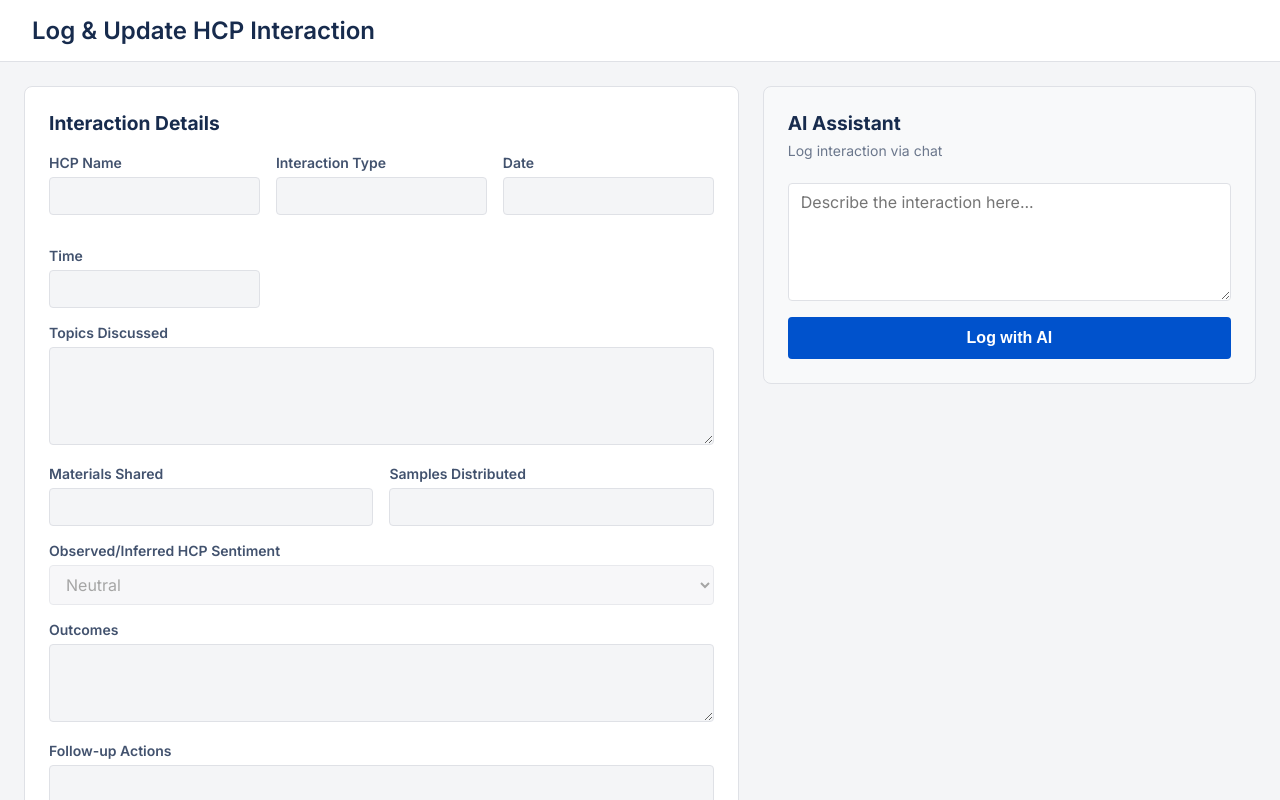
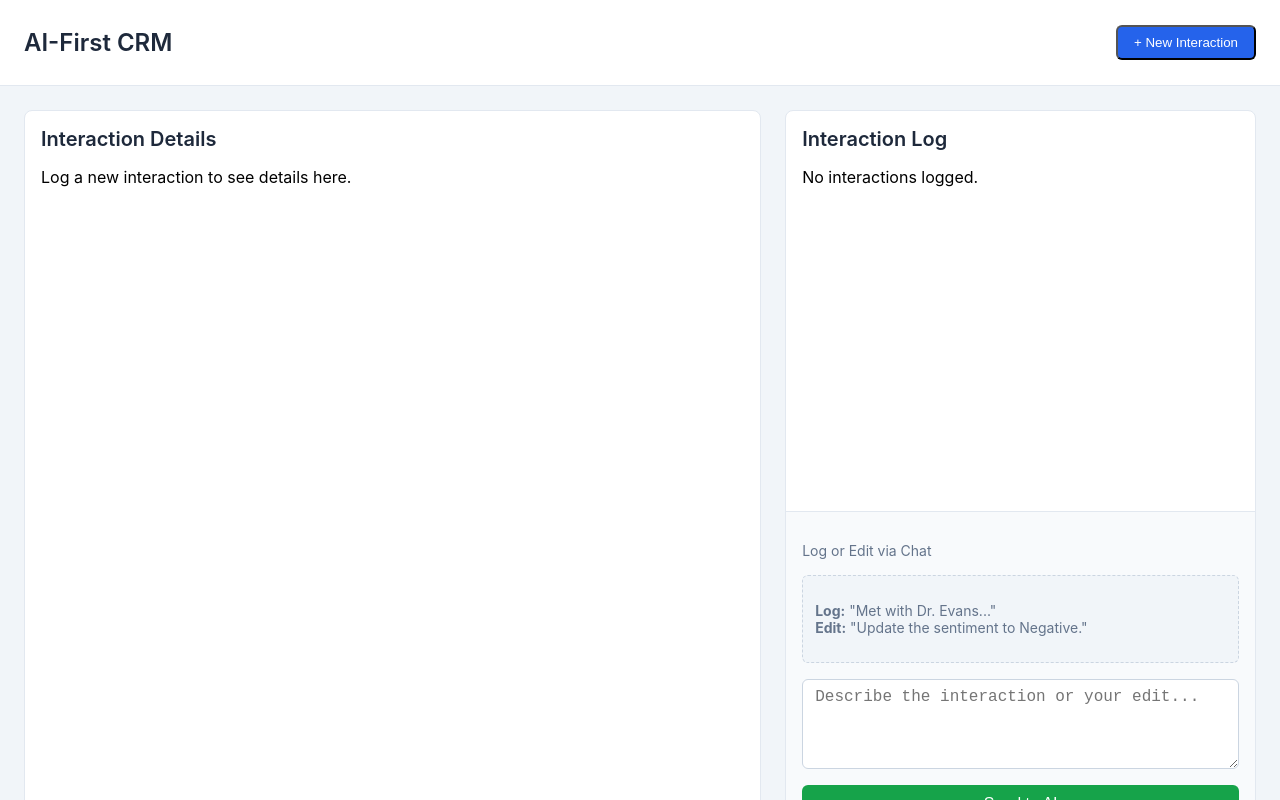
Before and after one commit to yashasvi211/HCP-Module, a React (Vite) app in the folder app/: page / in a window 1280 px wide. Shown: the top 800 px of the page. Built offline with nearby package versions, Linux system fonts and the light colour scheme.

Commit message:
add cotx

```diff
--- a/app/src/App.css
+++ b/app/src/App.css
@@ -1,43 +1,81 @@
 .app-header {
+  display: flex;
+  justify-content: space-between;
+  align-items: center;
   background-color: white;
-  padding: 16px 32px;
+  padding: 12px 24px;
+  border-bottom: 1px solid #e2e8f0;
+}
+.app-header h1 {
   font-size: 1.5rem;
   font-weight: 600;
-  border-bottom: 1px solid #dfe1e6;
-  color: #172B4D;
+  color: #1e293b;
+}
+.new-interaction-btn {
+  background-color: #2563eb;
+  color: white;
+  font-weight: 500;
+  padding: 8px 16px;
+  border-radius: 6px;
+  transition: background-color 0.2s;
+}
+.new-interaction-btn:hover {
+  background-color: #1d4ed8;
 }
 .main-container {
   display: flex;
-  flex-wrap: wrap;
+  gap: 24px;
   padding: 24px;
-  gap: 24px;
+  height: calc(100vh - 70px);
 }
 .form-container {
-  flex: 1.5; /* Give form more space */
-  min-width: 400px;
+  flex: 1.5;
   background-color: white;
-  padding: 24px;
   border-radius: 8px;
-  border: 1px solid #dfe1e6;
+  border: 1px solid #e2e8f0;
+  padding: 16px;
+  overflow-y: auto;
 }
 .assistant-container {
   flex: 1;
-  min-width: 320px;
-  background-color: #f8f9fa;
-  padding: 24px;
+  background-color: white;
   border-radius: 8px;
-  border: 1px solid #dfe1e6;
-  height: fit-content;
+  border: 1px solid #e2e8f0;
+  display: flex;
+  flex-direction: column;
+  overflow: hidden;
 }
-h3 {
+.history-section {
+  padding: 16px;
+  border-bottom: 1px solid #e2e8f0;
+  overflow-y: auto;
+  flex-grow: 1;
+}
+.input-section {
+  padding: 16px;
+  background-color: #f8fafc;
+}
+.history-section h3, .form-container h3, .assistant-container h3 {
+  font-size: 1.25rem;
+  font-weight: 600;
+  color: #1e293b;
   margin-top: 0;
-  font-size: 1.2rem;
-  color: #172B4D;
+  margin-bottom: 16px;
 }
-.form-grid {
-  display: grid;
-  grid-template-columns: repeat(auto-fit, minmax(200px, 1fr));
-  gap: 16px;
+.history-item {
+  padding: 12px;
+  border-radius: 6px;
+  border: 1px solid #e2e8f0;
+  cursor: pointer;
+  transition: all 0.2s ease-in-out;
+}
+.history-item:hover {
+    background-color: #f1f5f9;
+}
+.history-item.active {
+  background-color: #eff6ff;
+  border-color: #60a5fa;
+  box-shadow: 0 0 0 1px #60a5fa;
 }
 .form-field {
   margin-bottom: 16px;
@@ -45,92 +83,74 @@ h3 {
 .form-field label {
   display: block;
   font-size: 0.875rem;
-  font-weight: 600;
-  margin-bottom: 6px;
-  color: #42526E;
+  font-weight: 500;
+  margin-bottom: 4px;
+  color: #475569;
 }
-.form-field input,
-.form-field textarea,
-.sentiment-select {
+.form-field input, .form-field textarea, .form-field select {
   width: 100%;
   padding: 8px 12px;
-  border-radius: 4px;
-  border: 1px solid #dfe1e6;
-  background-color: #fafbfc;
-  font-family: 'Inter', sans-serif;
+  border-radius: 6px;
+  border: 1px solid #cbd5e1;
   font-size: 1rem;
   box-sizing: border-box;
-  transition: border-color 0.2s, box-shadow 0.2s;
 }
-
-.form-field input:focus,
-.form-field textarea:focus,
-.sentiment-select:focus {
-    outline: none;
-    border-color: #0052CC;
-    box-shadow: 0 0 0 2px #B3D4FF;
-}
-
-.form-field input:disabled,
-.form-field textarea:disabled,
-.sentiment-select:disabled {
-    background-color: #f4f5f7;
-    cursor: not-allowed;
-}
-
-.form-field textarea {
-  resize: vertical;
-}
-
 .assistant-subtitle {
   font-size: 0.875rem;
-  color: #6B778C;
-  margin-top: -12px;
-  margin-bottom: 24px;
+  color: #64748b;
+  margin-bottom: 16px;
 }
 .assistant-placeholder {
-  background-color: #e9ecef;
-  padding: 16px;
-  border-radius: 4px;
+  background-color: #f1f5f9;
+  padding: 12px;
+  border-radius: 6px;
   font-size: 0.875rem;
-  color: #6B778C;
+  color: #64748b;
   margin-bottom: 16px;
+  border: 1px dashed #cbd5e1;
 }
 .assistant-input-area textarea {
   width: 100%;
   box-sizing: border-box;
   padding: 8px 12px;
-  border-radius: 4px;
-  border: 1px solid #dfe1e6;
-  font-family: 'Inter', sans-serif;
+  border-radius: 6px;
+  border: 1px solid #cbd5e1;
   font-size: 1rem;
   resize: vertical;
 }
-.assistant-input-area button,
-.update-button {
+.assistant-input-area button, .update-button {
   width: 100%;
-  padding: 12px;
+  padding: 10px;
   margin-top: 12px;
-  background-color: #0052CC;
   color: white;
   border: none;
-  border-radius: 4px;
+  border-radius: 6px;
   font-size: 1rem;
-  font-weight: 600;
+  font-weight: 500;
   cursor: pointer;
   transition: background-color 0.2s;
 }
-.assistant-input-area button:hover,
+.assistant-input-area button {
+  background-color: #16a34a;
+}
+.assistant-input-area button:hover {
+    background-color: #15803d;
+}
+.update-button {
+  background-color: #2563eb;
+}
 .update-button:hover {
-    background-color: #0041A3;
+  background-color: #1d4ed8;
 }
-.assistant-input-area button:disabled,
-.update-button:disabled {
-  background-color: #A5ADBA;
+.assistant-input-area button:disabled, .update-button:disabled {
+  background-color: #9ca3af;
   cursor: not-allowed;
 }
-
-/* **ADDED**: Styles for success and error messages */
+.error-message {
+    color: #dc2626;
+    margin-top: 10px;
+    font-size: 0.875rem;
+}
 .success-message {
     margin-top: 15px;
     padding: 10px;
@@ -140,9 +160,8 @@ h3 {
     border-radius: 4px;
     text-align: center;
 }
-
-.error-message {
-    color: #DE350B;
-    margin-top: 10px;
-    font-size: 0.875rem;
+.form-grid {
+  display: grid;
+  grid-template-columns: 1fr 1fr;
+  gap: 16px;
 }
--- a/app/src/App.jsx
+++ b/app/src/App.jsx
@@ -1,15 +1,25 @@
 import React from 'react';
+import { useDispatch } from 'react-redux';
 import './App.css';
 import StructuredForm from './components/StructuredForm';
 import AIAssistant from './components/AIAssistant';
+import { startNewInteraction } from './features/interaction/interactionSlice';
 
 function App() {
+  const dispatch = useDispatch();
+
+  const handleNewInteraction = () => {
+      dispatch(startNewInteraction());
+  };
+
   return (
     <div className="App">
       <header className="app-header">
-        Log & Update HCP Interaction
+        <h1>AI-First CRM</h1>
+        <button onClick={handleNewInteraction} className="new-interaction-btn">
+          + New Interaction
+        </button>
       </header>
-
       <main className="main-container">
         <StructuredForm />
         <AIAssistant />
--- a/app/src/components/AIAssistant.jsx
+++ b/app/src/components/AIAssistant.jsx
@@ -1,36 +1,46 @@
 import React, { useState } from 'react';
 import { useDispatch, useSelector } from 'react-redux';
-import { logInteractionWithAI } from '../features/interaction/interactionSlice';
+import { sendChatMessage } from '../features/interaction/interactionSlice';
+import HistoryPanel from './HistoryPanel';
 
 const AIAssistant = () => {
     const [text, setText] = useState('');
     const dispatch = useDispatch();
     const { status, error } = useSelector(state => state.interaction);
 
-    const handleLogInteraction = () => {
+    const handleSendMessage = () => {
         if (text.trim()) {
-            dispatch(logInteractionWithAI(text));
-            // The text area is no longer cleared after logging.
+            dispatch(sendChatMessage(text));
+            setText('');
         }
     };
 
     return (
         <div className="assistant-container">
-            <h3>AI Assistant</h3>
-            <p className="assistant-subtitle">Log interaction via chat</p>
-
+            <div className="history-section">
+                <HistoryPanel />
+            </div>
+            <div className="input-section">
+                <p className="assistant-subtitle">Log or Edit via Chat</p>
+                <div className="assistant-placeholder">
+                    <p>
+                        <b>Log:</b> "Met with Dr. Evans..."<br/>
+                        <b>Edit:</b> "Update the sentiment to Negative."
+                    </p>
+                </div>
                 <div className="assistant-input-area">
                     <textarea
-                    rows="5"
-                    placeholder="Describe the interaction here..."
+                        rows="4"
+                        placeholder="Describe the interaction or your edit..."
                         value={text}
                         onChange={(e) => setText(e.target.value)}
                         disabled={status === 'loading'}
                     />
-                <button onClick={handleLogInteraction} disabled={status === 'loading'}>
-                    {status === 'loading' ? 'Processing...' : 'Log with AI'}
+                    <button onClick={handleSendMessage} disabled={status === 'loading'}>
+                        {status === 'loading' ? 'Processing...' : 'Send to AI'}
                     </button>
                     {status === 'failed' && error && <p className="error-message">{error}</p>}
+                </div>
             </div>
         </div>
     );
--- /dev/null
+++ b/app/src/components/HistoryPanel.jsx
@@ -0,0 +1,42 @@
+import React from 'react';
+import { useSelector, useDispatch } from 'react-redux';
+import { setCurrentInteraction } from '../features/interaction/interactionSlice';
+
+const HistoryPanel = () => {
+    const dispatch = useDispatch();
+    const { history, currentLogId } = useSelector(state => state.interaction);
+
+    const handleSelect = (logId) => {
+        dispatch(setCurrentInteraction(logId));
+    };
+
+    if (history.length === 0) {
+        return (
+            <>
+                <h3>Interaction Log</h3>
+                <div className="text-center p-4 text-slate-500">
+                    No interactions logged.
+                </div>
+            </>
+        );
+    }
+
+    return (
+        <>
+            <h3>Interaction Log</h3>
+            <div className="space-y-2 p-1">
+                {history.map((log) => (
+                    <div
+                        key={log.logId}
+                        onClick={() => handleSelect(log.logId)}
+                        className={`history-item ${log.logId === currentLogId ? 'active' : ''}`}
+                    >
+                        <p className="font-semibold">{log.hcpName || 'Unknown HCP'}</p>
+                        <p className="text-sm text-slate-600">{log.interactionType || 'Interaction'}</p>
+                    </div>
+                ))}
+            </div>
+        </>
+    );
+};
+export default HistoryPanel;
--- a/app/src/components/StructuredForm.jsx
+++ b/app/src/components/StructuredForm.jsx
@@ -1,18 +1,16 @@
 import React, { useEffect } from 'react';
 import { useSelector, useDispatch } from 'react-redux';
-import { updateFormField, updateInteraction, resetStatus } from '../features/interaction/interactionSlice';
+import { updateFormField, updateInteractionManually, resetStatus } from '../features/interaction/interactionSlice';
 
 const StructuredForm = () => {
     const dispatch = useDispatch();
-    const interaction = useSelector(state => state.interaction);
-    const { status, logId } = interaction;
+    const { history, currentLogId, status } = useSelector(state => state.interaction);
+
+    const currentInteraction = history.find(log => log.logId === currentLogId);
 
     useEffect(() => {
         if (status === 'updated') {
-            const timer = setTimeout(() => {
-                dispatch(resetStatus());
-            }, 3000);
-
+            const timer = setTimeout(() => dispatch(resetStatus()), 3000);
             return () => clearTimeout(timer);
         }
     }, [status, dispatch]);
@@ -21,76 +19,66 @@ const StructuredForm = () => {
         dispatch(updateFormField({ field: e.target.name, value: e.target.value }));
     };
 
-    const handleUpdate = () => {
-        const updateData = {
-            logId: interaction.logId,
-            hcpName: interaction.hcpName,
-            interactionType: interaction.interactionType,
-            sentiment: interaction.sentiment,
-            topicsDiscussed: interaction.topicsDiscussed,
-            outcomes: interaction.outcomes,
-            followUpActions: interaction.followUpActions,
-            materialsShared: interaction.materialsShared,
-            samplesDistributed: interaction.samplesDistributed,
-        };
-        dispatch(updateInteraction(updateData));
+    const handleManualUpdate = () => {
+        dispatch(updateInteractionManually());
     };
 
-    const isFormDisabled = !logId;
+    if (!currentInteraction) {
+        return (
+            <div className="form-container">
+                <h3>Interaction Details</h3>
+                <div className="flex items-center justify-center h-full text-slate-500">
+                    <p>Log a new interaction to see details here.</p>
+                </div>
+            </div>
+        );
+    }
 
     return (
         <div className="form-container">
-            <h3>Interaction Details</h3>
+            <h3>Interaction Details (Log ID: {currentInteraction.logId})</h3>
             <div className="form-grid">
                 <div className="form-field">
                     <label>HCP Name</label>
-                    <input name="hcpName" type="text" value={interaction.hcpName} onChange={handleChange} disabled={isFormDisabled} />
+                    <input name="hcpName" type="text" value={currentInteraction.hcpName || ''} onChange={handleChange} />
                 </div>
                 <div className="form-field">
                     <label>Interaction Type</label>
-                    <input name="interactionType" type="text" value={interaction.interactionType} onChange={handleChange} disabled={isFormDisabled} />
-                </div>
-                 <div className="form-field">
-                    <label>Date</label>
-                    <input name="date" type="text" value={interaction.date} readOnly disabled={isFormDisabled} />
-                </div>
-                <div className="form-field">
-                    <label>Time</label>
-                    <input name="time" type="text" value={interaction.time} readOnly disabled={isFormDisabled} />
+                    <input name="interactionType" type="text" value={currentInteraction.interactionType || ''} onChange={handleChange} />
                 </div>
             </div>
             <div className="form-field">
+                <label>Sentiment</label>
+                <select name="sentiment" value={currentInteraction.sentiment || 'Neutral'} onChange={handleChange} className="w-full p-2 border rounded-md">
+                    <option>Positive</option>
+                    <option>Neutral</option>
+                    <option>Negative</option>
+                </select>
+            </div>
+            <div className="form-field">
                 <label>Topics Discussed</label>
-                <textarea name="topicsDiscussed" rows="4" value={interaction.topicsDiscussed} onChange={handleChange} disabled={isFormDisabled} />
+                <textarea name="topicsDiscussed" rows="4" value={currentInteraction.topicsDiscussed || ''} onChange={handleChange} />
             </div>
             <div className="form-grid">
                  <div className="form-field">
                     <label>Materials Shared</label>
-                    <input name="materialsShared" type="text" value={interaction.materialsShared} onChange={handleChange} disabled={isFormDisabled} />
+                    <input name="materialsShared" type="text" value={currentInteraction.materialsShared || ''} onChange={handleChange} />
                 </div>
                  <div className="form-field">
                     <label>Samples Distributed</label>
-                    <input name="samplesDistributed" type="text" value={interaction.samplesDistributed} onChange={handleChange} disabled={isFormDisabled} />
+                    <input name="samplesDistributed" type="text" value={currentInteraction.samplesDistributed || ''} onChange={handleChange} />
                 </div>
             </div>
             <div className="form-field">
-                <label>Observed/Inferred HCP Sentiment</label>
-                <select name="sentiment" value={interaction.sentiment} onChange={handleChange} disabled={isFormDisabled} className="sentiment-select">
-                    <option value="Positive">Positive</option>
-                    <option value="Neutral">Neutral</option>
-                    <option value="Negative">Negative</option>
-                </select>
-            </div>
-            <div className="form-field">
                 <label>Outcomes</label>
-                <textarea name="outcomes" rows="3" value={interaction.outcomes} onChange={handleChange} disabled={isFormDisabled} />
+                <textarea name="outcomes" rows="3" value={currentInteraction.outcomes || ''} onChange={handleChange} />
             </div>
             <div className="form-field">
                 <label>Follow-up Actions</label>
-                <textarea name="followUpActions" rows="3" value={interaction.followUpActions} onChange={handleChange} disabled={isFormDisabled} />
+                <textarea name="followUpActions" rows="3" value={currentInteraction.followUpActions || ''} onChange={handleChange} />
             </div>
-            <button onClick={handleUpdate} disabled={isFormDisabled || status === 'updating'} className="update-button">
-                {status === 'updating' ? 'Updating...' : 'Update Interaction'}
+            <button onClick={handleManualUpdate} disabled={status === 'updating'} className="update-button">
+                {status === 'updating' ? 'Saving...' : 'Save Manual Changes'}
             </button>
             {status === 'updated' && <p className="success-message">Interaction updated successfully!</p>}
         </div>
--- a/app/src/features/interaction/interactionSlice.js
+++ b/app/src/features/interaction/interactionSlice.js
@@ -1,19 +1,16 @@
-// src/features/interaction/interactionSlice.js
-// **FIXED**: Correctly import from '@reduxjs/toolkit' instead of 'axios'.
 import { createSlice, createAsyncThunk } from '@reduxjs/toolkit';
 import axios from 'axios';
 
-// THUNK 1: Log the initial interaction from the AI assistant
-export const logInteractionWithAI = createAsyncThunk(
-    'interaction/logWithAI',
-    async (text, { rejectWithValue }) => {
+// Thunk for all AI communication (log and edit)
+export const sendChatMessage = createAsyncThunk(
+    'interaction/sendChatMessage',
+    async (text, { getState, rejectWithValue }) => {
         try {
-            const requestBody = { user_id: 1, text: text };
-            const response = await axios.post('http://127.0.0.1:8000/api/v1/log_interaction', requestBody);
-
+            const { currentLogId } = getState().interaction;
+            const requestBody = { user_id: 1, text: text, current_log_id: currentLogId };
+            const response = await axios.post('http://127.0.0.1:8000/api/v1/chat', requestBody);
             const backendData = response.data.data_sent_to_db;
 
-            // Map snake_case from backend to camelCase for our frontend state.
             return {
                 logId: response.data.log_id,
                 hcpName: backendData.hcp_name,
@@ -25,56 +22,48 @@ export const logInteractionWithAI = createAsyncThunk(
                 materialsShared: backendData.materials_shared,
                 samplesDistributed: backendData.samples_distributed
             };
-
         } catch (error) {
-            return rejectWithValue(error.response?.data || "Failed to log interaction.");
+            return rejectWithValue(error.response?.data || "Failed to process request.");
         }
     }
 );
 
-// THUNK 2: Update the interaction with user edits
-export const updateInteraction = createAsyncThunk(
-    'interaction/update',
-    async (interactionData, { rejectWithValue }) => {
+// Thunk for MANUAL form updates
+export const updateInteractionManually = createAsyncThunk(
+    'interaction/updateManually',
+    async (_, { getState, rejectWithValue }) => {
         try {
-            const { logId, ...data } = interactionData;
-            if (!logId) {
-                return rejectWithValue("No Log ID found. Cannot update.");
+            const { history, currentLogId } = getState().interaction;
+            const interactionToUpdate = history.find(log => log.logId === currentLogId);
+
+            if (!interactionToUpdate) {
+                return rejectWithValue("No interaction selected to update.");
             }
 
-            // Map the frontend's camelCase state to the backend's expected snake_case format.
             const payload = {
-                hcp_name: data.hcpName,
-                interaction_type: data.interactionType,
-                sentiment: data.sentiment,
-                topics_discussed: data.topicsDiscussed,
-                outcomes: data.outcomes,
-                follow_up_actions: data.followUpActions,
-                materials_shared: data.materialsShared,
-                samples_distributed: data.samplesDistributed,
+                hcp_name: interactionToUpdate.hcpName,
+                interaction_type: interactionToUpdate.interactionType,
+                sentiment: interactionToUpdate.sentiment,
+                topics_discussed: interactionToUpdate.topicsDiscussed,
+                outcomes: interactionToUpdate.outcomes,
+                follow_up_actions: interactionToUpdate.followUpActions,
+                materials_shared: interactionToUpdate.materialsShared,
+                samples_distributed: interactionToUpdate.samplesDistributed,
             };
 
-            const response = await axios.put(`http://127.0.0.1:8000/api/v1/update_interaction/${logId}`, payload);
-            return response.data;
+            const response = await axios.put(`http://127.0.0.1:8000/api/v1/update_interaction/${currentLogId}`, payload);
+            return { updatedData: interactionToUpdate, response: response.data };
         } catch (error) {
             return rejectWithValue(error.response?.data || "Failed to update interaction.");
         }
     }
 );
 
+
 const initialState = {
-    logId: null,
-    hcpName: "",
-    interactionType: "",
-    date: "",
-    time: "",
-    topicsDiscussed: "",
-    sentiment: "Neutral",
-    outcomes: "",
-    followUpActions: "",
-    materialsShared: "",
-    samplesDistributed: "",
-    status: 'idle', // 'idle' | 'loading' | 'succeeded' | 'failed' | 'updating' | 'updated'
+    history: [],
+    currentLogId: null,
+    status: 'idle',
     error: null
 };
 
@@ -82,9 +71,23 @@ const interactionSlice = createSlice({
     name: 'interaction',
     initialState,
     reducers: {
+        startNewInteraction: (state) => {
+            state.history = [];
+            state.currentLogId = null;
+            state.status = 'idle';
+            state.error = null;
+        },
+        // Allows form inputs to update the state
         updateFormField: (state, action) => {
             const { field, value } = action.payload;
-            state[field] = value;
+            const index = state.history.findIndex(log => log.logId === state.currentLogId);
+            if (index !== -1) {
+                state.history[index][field] = value;
+            }
+        },
+        // Allows clicking on a history item to make it active
+        setCurrentInteraction: (state, action) => {
+            state.currentLogId = action.payload;
         },
         resetStatus: (state) => {
             if (state.status === 'updated') {
@@ -94,33 +97,38 @@ const interactionSlice = createSlice({
     },
     extraReducers: (builder) => {
         builder
-            .addCase(logInteractionWithAI.pending, (state) => {
+            .addCase(sendChatMessage.pending, (state) => {
                 state.status = 'loading';
                 state.error = null;
             })
-            .addCase(logInteractionWithAI.fulfilled, (state, action) => {
+            .addCase(sendChatMessage.fulfilled, (state, action) => {
                 state.status = 'succeeded';
-                Object.assign(state, action.payload);
-                state.date = new Date().toISOString().split('T')[0];
-                state.time = new Date().toTimeString().split(' ')[0].substring(0, 5);
+                const newLogData = action.payload;
+                const existingIndex = state.history.findIndex(log => log.logId === newLogData.logId);
+                if (existingIndex !== -1) {
+                    state.history[existingIndex] = newLogData;
+                } else {
+                    state.history.push(newLogData);
+                }
+                state.currentLogId = newLogData.logId;
             })
-            .addCase(logInteractionWithAI.rejected, (state, action) => {
+            .addCase(sendChatMessage.rejected, (state, action) => {
                 state.status = 'failed';
-                state.error = action.payload?.detail || 'Failed to log interaction.';
+                state.error = action.payload?.detail || 'Failed to process request.';
             })
-            .addCase(updateInteraction.pending, (state) => {
+            .addCase(updateInteractionManually.pending, (state) => {
                 state.status = 'updating';
                 state.error = null;
             })
-            .addCase(updateInteraction.fulfilled, (state) => {
+            .addCase(updateInteractionManually.fulfilled, (state) => {
                 state.status = 'updated';
             })
-            .addCase(updateInteraction.rejected, (state, action) => {
+            .addCase(updateInteractionManually.rejected, (state, action) => {
                 state.status = 'failed';
                 state.error = action.payload?.detail || 'Failed to update.';
             });
     }
 });
 
-export const { updateFormField, resetStatus } = interactionSlice.actions;
+export const { startNewInteraction, updateFormField, setCurrentInteraction, resetStatus } = interactionSlice.actions;
 export default interactionSlice.reducer;
--- a/app/src/index.css
+++ b/app/src/index.css
@@ -1,14 +1,7 @@
-@import url('https://fonts.googleapis.com/css2?family=Inter:wght@400;500;600;700&display=swap');
 body {
   margin: 0;
-  font-family: 'Inter', -apple-system, BlinkMacSystemFont, 'Segoe UI', 'Roboto', 'Oxygen',
-    'Ubuntu', 'Cantarell', 'Fira Sans', 'Droid Sans', 'Helvetica Neue',
-    sans-serif;
+  font-family: 'Inter', sans-serif;
   -webkit-font-smoothing: antialiased;
   -moz-osx-font-smoothing: grayscale;
-  background-color: #f4f5f7;
+  background-color: #f1f5f9;
 }
-code {
-  font-family: source-code-pro, Menlo, Monaco, Consolas, 'Courier New',
-    monospace;
-}
```
Also changed, not shown: app/src/app/store.jsx (line endings or trailing spaces), 2 other files (tests, documents, lock files or other folders). Lines whose indentation alone changed are shown as unchanged.
